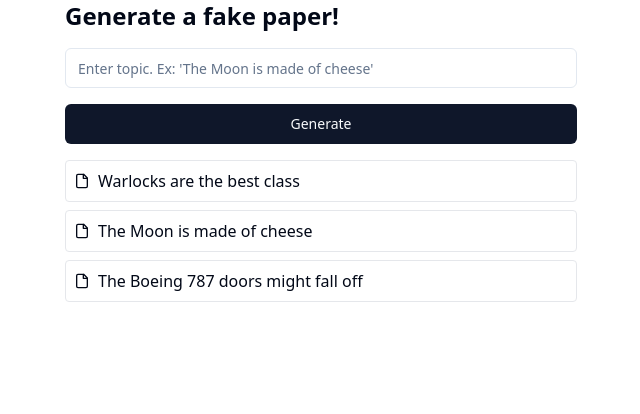
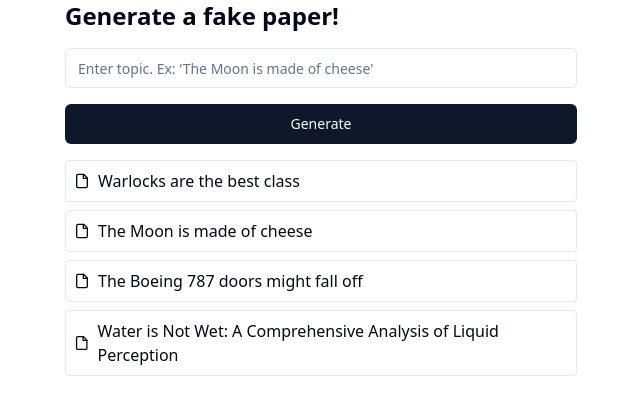
Before and after one commit to rossnoah/FakePaper, a Next.js app: page / in a window 1280 px wide. Shown: the top 414 px of the page, without its empty margins (319-959 px from the left). Built offline with nearby package versions, Linux system fonts and the light colour scheme; no server answers.

Commit message:
add sample

```diff
--- a/app/page.tsx
+++ b/app/page.tsx
@@ -35,6 +35,10 @@ function GenerateWrapper() {
       {
         url: "/storage/01c76e9f-51db-4cd7-aa3d-862632b5659c-MmP3rN9yGAuf2kdTpkSMjHpPuB60YT.pdf",
         name: "The Boeing 787 doors might fall off",
+      },
+      {
+        url: "/storage/9c004692-206f-4867-a134-e551a18ffaee-zbkq7jniJ6N4L9rhqozVzsDVYEvheh.pdf",
+        name: "Water is Not Wet: A Comprehensive Analysis of Liquid Perception",
       },
     ];
 
```
